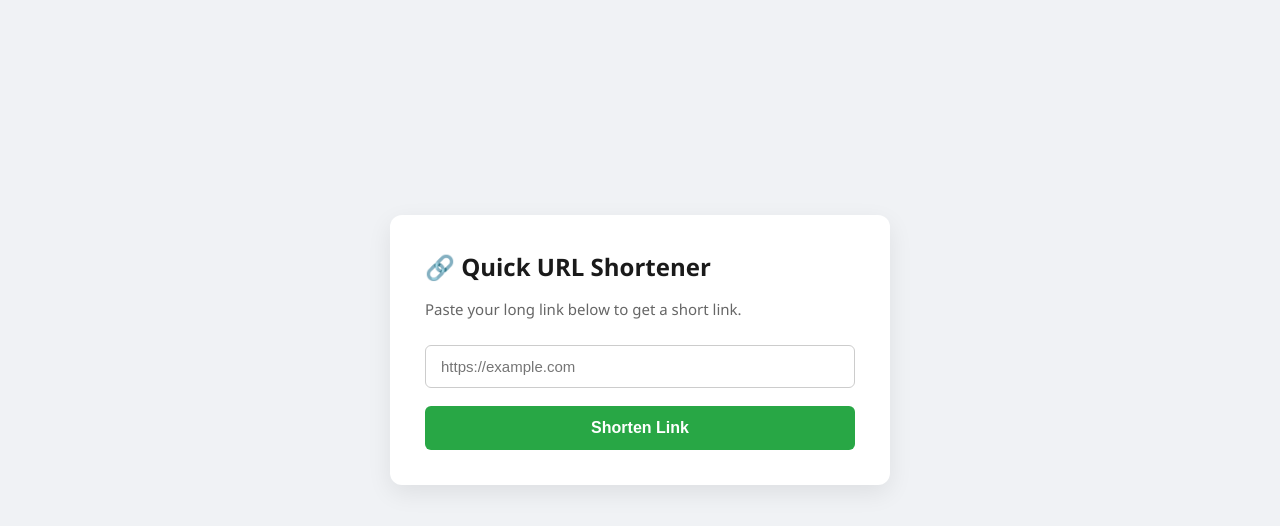
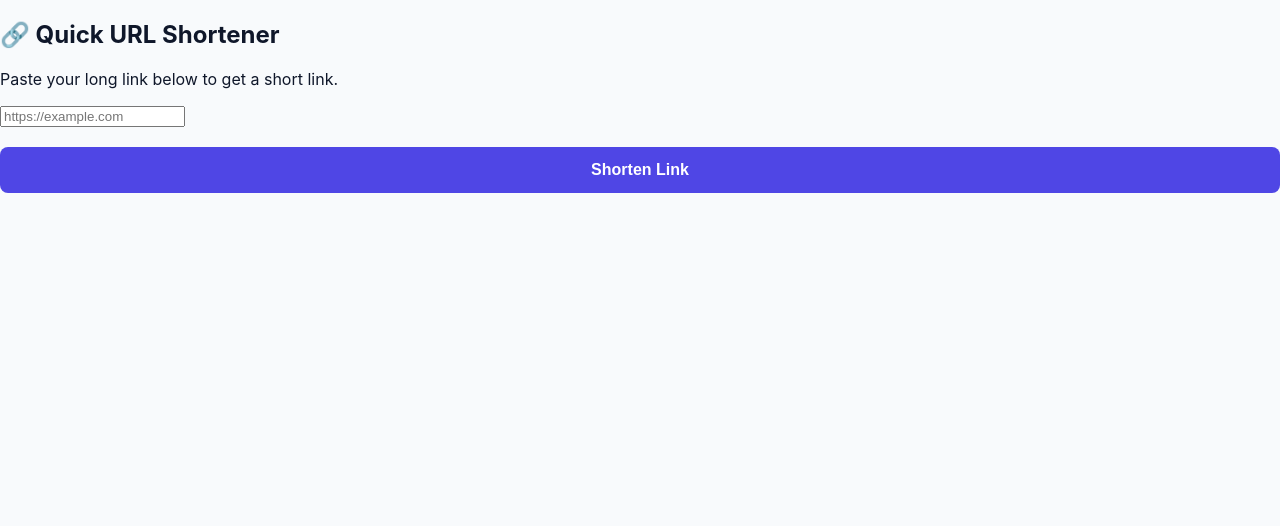
Before and after one commit to pgc-debug/pgc-node-form, a website: page index.html in a window 1280 px wide. Drawn offline with Linux system fonts and the light colour scheme.

Commit message:
Update style.css

```diff
--- a/style.css
+++ b/style.css
@@ -1,112 +1,126 @@
-/* Base Styles */
-body {
-    font-family: 'Segoe UI', Tahoma, Geneva, Verdana, sans-serif;
-    background-color: #f0f2f5;
-    margin: 0;
-    padding: 20px;
-    color: #333;
+:root {
+    --primary: #4f46e5;
+    --primary-hover: #4338ca;
+    --bg: #f8fafc;
+    --card-bg: #ffffff;
+    --text: #0f172a;
+    --text-muted: #64748b;
+    --border: #e2e8f0;
 }
 
-/* Central Layout */
-.container {
-    display: flex;
-    justify-content: center;
-    align-items: center;
-    min-height: 80vh;
-    padding: 10px;
+body {
+    font-family: 'Inter', system-ui, -apple-system, sans-serif;
+    background-color: var(--bg);
+    color: var(--text);
+    margin: 0;
+    padding: 0;
 }
 
-/* Premium Card Design */
-.card {
-    background: #ffffff;
-    padding: 35px;
+/* Header & Navbar */
+header {
+    background: var(--card-bg);
+    border-bottom: 1px solid var(--border);
+    padding: 15px 30px;
+    display: flex;
+    justify-content: space-between;
+    align-items: center;
+}
+
+.logo {
+    font-size: 22px;
+    font-weight: 800;
+    color: var(--primary);
+    text-decoration: none;
+}
+
+/* Main Container Grid */
+.main-wrapper {
+    max-width: 1200px;
+    margin: 40px auto;
+    padding: 0 20px;
+    display: grid;
+    grid-template-columns: 1fr 300px;
+    gap: 30px;
+}
+
+@media (max-width: 900px) {
+    .main-wrapper { grid-template-columns: 1fr; }
+}
+
+/* Premium Tool Card */
+.tool-card {
+    background: var(--card-bg);
+    padding: 40px;
+    border-radius: 16px;
+    border: 1px solid var(--border);
+    box-shadow: 0 4px 6px -1px rgba(0,0,0,0.05);
+}
+
+.drop-zone {
+    border: 2px dashed #cbd5e1;
+    padding: 40px 20px;
     border-radius: 12px;
-    box-shadow: 0 8px 24px rgba(0, 0, 0, 0.08);
+    text-align: center;
+    background: #f1f5f9;
+    cursor: pointer;
+    transition: all 0.3s;
+}
+
+.drop-zone:hover {
+    border-color: var(--primary);
+    background: #eef2ff;
+}
+
+/* Select & Buttons */
+select, button {
     width: 100%;
-    max-width: 500px;
+    padding: 14px;
+    margin-top: 20px;
+    border-radius: 8px;
+    font-size: 16px;
     box-sizing: border-box;
 }
 
-h2 {
-    margin-top: 0;
-    color: #1a1a1a;
-    font-size: 24px;
-    margin-bottom: 10px;
+select {
+    border: 1px solid var(--border);
+    background: var(--card-bg);
 }
 
-p {
-    color: #666;
-    font-size: 15px;
-    margin-bottom: 25px;
-    line-height: 1.5;
+button {
+    background: var(--primary);
+    color: white;
+    border: none;
+    font-weight: 600;
+    cursor: pointer;
+    transition: background 0.2s;
 }
 
-/* Input Fields Styling */
-input[type="url"], input[type="text"] {
-    width: 100%;
-    padding: 12px 15px;
-    margin-bottom: 18px;
-    border: 1px solid #cccccc;
-    border-radius: 6px;
-    font-size: 15px;
-    box-sizing: border-box;
-    transition: border-color 0.2s;
+button:hover { background: var(--primary-hover); }
+
+/* Dedicated Ad Spaces */
+.ad-sidebar {
+    background: var(--card-bg);
+    border: 1px solid var(--border);
+    border-radius: 16px;
+    padding: 20px;
+    height: fit-content;
+    text-align: center;
 }
 
-input:focus {
-    border-color: #007bff;
-    outline: none;
+.ad-banner-top {
+    max-width: 1200px;
+    margin: 20px auto 0 auto;
+    padding: 0 20px;
+    text-align: center;
 }
 
-/* Action Buttons */
-button {
-    width: 100%;
-    background-color: #28a745;
-    color: white;
-    padding: 13px;
-    border: none;
-    border-radius: 6px;
-    font-size: 16px;
-    font-weight: bold;
-    cursor: pointer;
-    transition: background-color 0.2s, transform 0.1s;
-}
-
-button:hover {
-    background-color: #218838;
-}
-
-button:active {
-    transform: scale(0.98);
-}
-
-/* Earning Ad-Box Styling */
-.ad-box {
-    width: 100%;
-    height: 250px;
-    background: #f8f9fa;
-    margin: 25px 0;
+.ad-placeholder {
+    background: #f1f5f9;
+    border: 1px dashed #94a3b8;
+    color: var(--text-muted);
     display: flex;
     align-items: center;
     justify-content: center;
-    border: 2px dashed #007bff;
+    font-size: 13px;
     border-radius: 8px;
-    animation: pulse 2s infinite;
 }
-
-@keyframes pulse {
-    0% { opacity: 0.9; }
-    50% { opacity: 1; background-color: #f1f7ff; }
-    100% { opacity: 0.9; }
-}
-
-/* Result Box for Short Link */
-#resultBox {
-    border-left: 5px solid #007bff;
-    animation: fadeIn 0.3s ease-in-out;
-}
-
-@keyframes fadeIn {
-    from { opacity: 0; transform: translateY(-10px); }
-    to { opacity: 1; transform: translateY(0); }
-}
```
